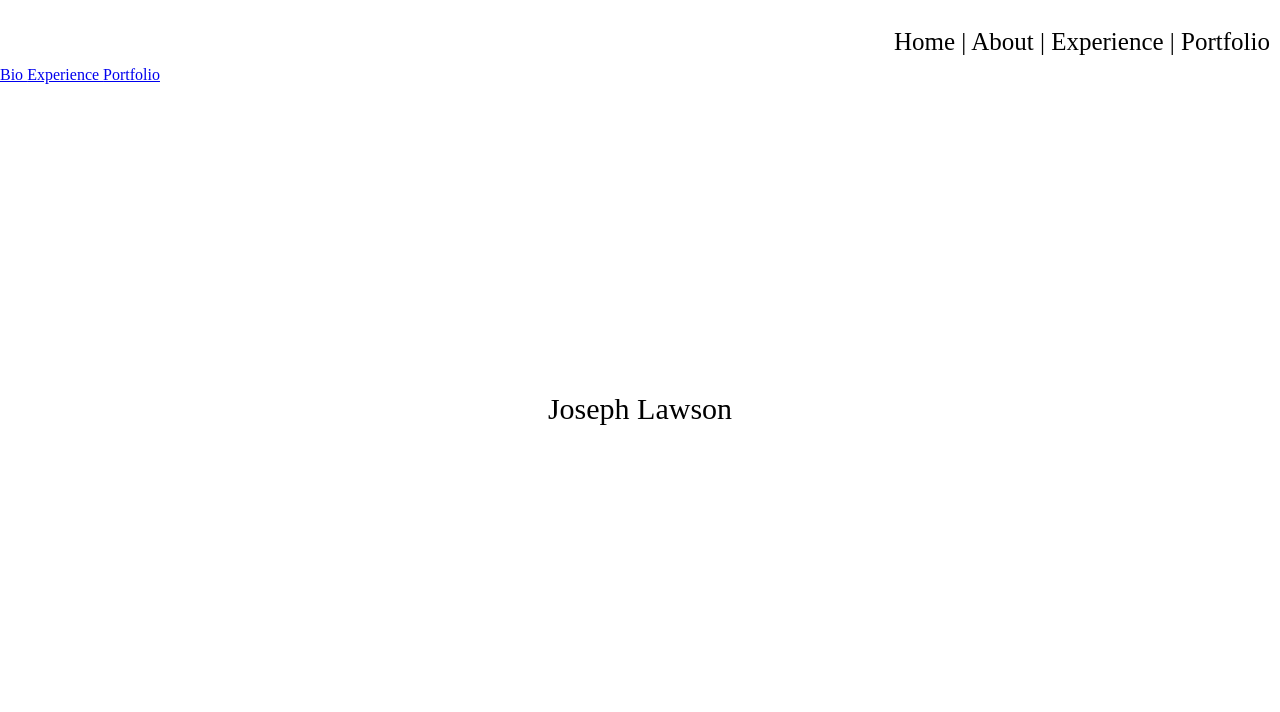
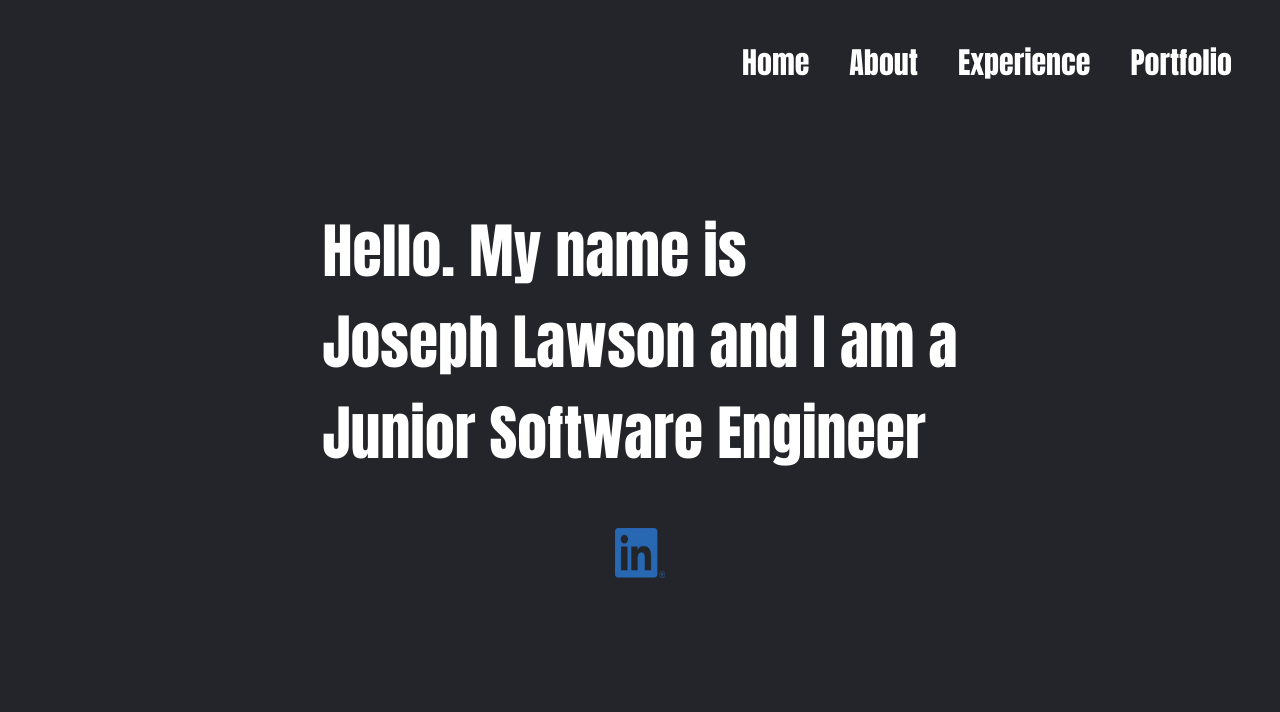
Before and after one commit to jlaws710/Portfolio, a plain HTML site: page home.html in a window 1280 px wide. Drawn offline with Linux system fonts and the light colour scheme.

Commit message:
Updated Home

```diff
--- a/home.html
+++ b/home.html
@@ -4,22 +4,31 @@
     <meta charset="UTF-8">
     <meta http-equiv="X-UA-Compatible" content="IE=edge">
     <meta name="viewport" content="width=device-width, initial-scale=1.0">
-    <link rel="stylesheet" href="stylesheet.css">
+    <link rel="stylesheet" href="style.css">
     <title>Home</title>
 </head>
 
 <body>
-    <section class="lower">
    <header>
-   <nav class="nav-bar">Home | About | Experience | Portfolio</nav>
-       <a href="Bio.html"> Bio </a>
-       <a href="Experience"> Experience </a>
-       <a href="Portfolio"> Portfolio </a>
+   <nav class="nav_bar">
+         <li> <a href="home.html">Home</a> </li>
+         <li> <a href="about.html">About</a> </li>
+         <li> <a href="experience">Experience</a> </li>
+         <li> <a href="portfolio">Portfolio</a> </li>
+
    </nav>
    </header>
 
-   <h1 id="home-h1">Joseph Lawson</h1>
+   <section class="My-Text">
+   <h1 id="home-h1">
+     Hello. My name is <br>
+     Joseph Lawson and I am a <br>
+     Junior Software Engineer
+   </h1>
 
+
+   <a target="_blank" href="https://linkedin.com/in/joseph-lawson-52a60b231"><img src="LI-In-Bug.png" alt="My Linkedin Profile">
+    </a>
    </section>
 </body>
 </html>
--- /dev/null
+++ b/style.css
@@ -0,0 +1,65 @@
+* {
+    font-family: Impact, Haettenschweiler, 'Arial Narrow Bold', sans-serif;
+    box-sizing: border-box;
+    background-color: #24252A;
+}
+
+img {
+    width: 50px;
+    height: 50px;
+}
+
+header {
+    border: black;
+}
+
+.nav_bar {
+   display: flex;
+   justify-content: flex-end;
+   flex-direction: row;
+   padding: 10px;
+   margin: 10px;
+   font-size: 30px;
+}
+#home-h1 {
+    color: white;
+}
+
+li {
+    list-style: none;
+    padding: 20px;
+}
+
+a:link {
+    text-decoration: none;
+    color: white;
+
+}
+
+a:hover {
+    text-decoration: underline;
+}
+
+a:visited {
+    color: black;
+}
+
+.My-Text {
+    display: flex;
+    flex-direction: column;
+    justify-content: center;
+    align-items: center;
+    padding: 20px;
+    margin: 20px;
+    font-size: 40px;
+}
+
+@media screen and (max-width: 555px) {
+    .nav_bar {
+        display: flex;
+        justify-content: center;
+        align-items: center;
+        padding: 10px;
+        margin: 10px;
+    }
+}
--- a/stylesheet.css
+++ /dev/null
@@ -1,29 +0,0 @@
-.nav-bar {
-    font-family: 'Times New Roman', Times, serif;
-    font-size: 25px;
-    display: flex;
-    justify-content: flex-end;
-    margin: 10px;
-
-}
-
-#home-h1 {
-    font-weight: 100;
-    font-size: 30px;
-    font-family: 'Times New Roman', Times, serif;
-    display: flex;
-    justify-content: center;
-    text-align: center;
-    margin: 100 px;
-    line-height: 20;
-}
-
-body {
-    display: inline;
-  /*  background-color: grey;   */
-
-}
-
-.lower {
- /*   background-color: grey;   */
-}
```
Also changed, not shown: LI-In-Bug.png (added).
